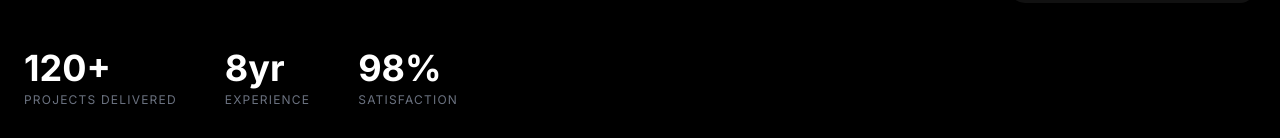
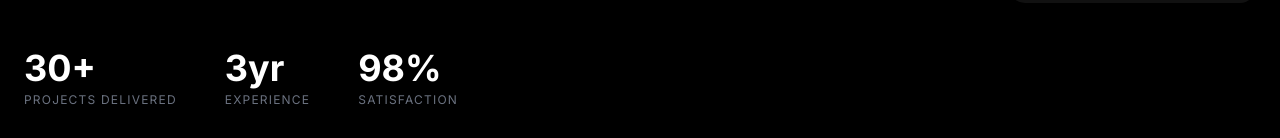
Before and after one commit to KARUN-499/karun-portfolio-v2, a Next.js app: page / in a window 1280 px wide. Shown: the part 511-649 px from the top of the page. Built offline with nearby package versions, Linux system fonts and the light colour scheme.

Commit message:
Update Hero.tsx

```diff
--- a/components/Hero.tsx
+++ b/components/Hero.tsx
@@ -33,11 +33,11 @@ export default function Hero() {
             {/* Stats */}
             <div className="flex gap-12 mt-16">
               <div>
-                <div className="text-4xl font-bold text-white">120+</div>
+                <div className="text-4xl font-bold text-white">30+</div>
                 <div className="text-xs text-gray-500 uppercase tracking-widest mt-1">Projects Delivered</div>
               </div>
               <div>
-                <div className="text-4xl font-bold text-white">8yr</div>
+                <div className="text-4xl font-bold text-white">3yr</div>
                 <div className="text-xs text-gray-500 uppercase tracking-widest mt-1">Experience</div>
               </div>
               <div>
@@ -53,7 +53,7 @@ export default function Hero() {
                 FREELANCER &amp;<br />PROJECT MANAGER /
               </div>
               <div className="font-serif text-6xl font-normal text-white mb-4">Karun</div>
-              <div className="text-xs text-gray-400 uppercase tracking-widest">8+ YEARS</div>
+              <div className="text-xs text-gray-400 uppercase tracking-widest">3+ YEARS</div>
             </div>
           </div>
         </div>
```
